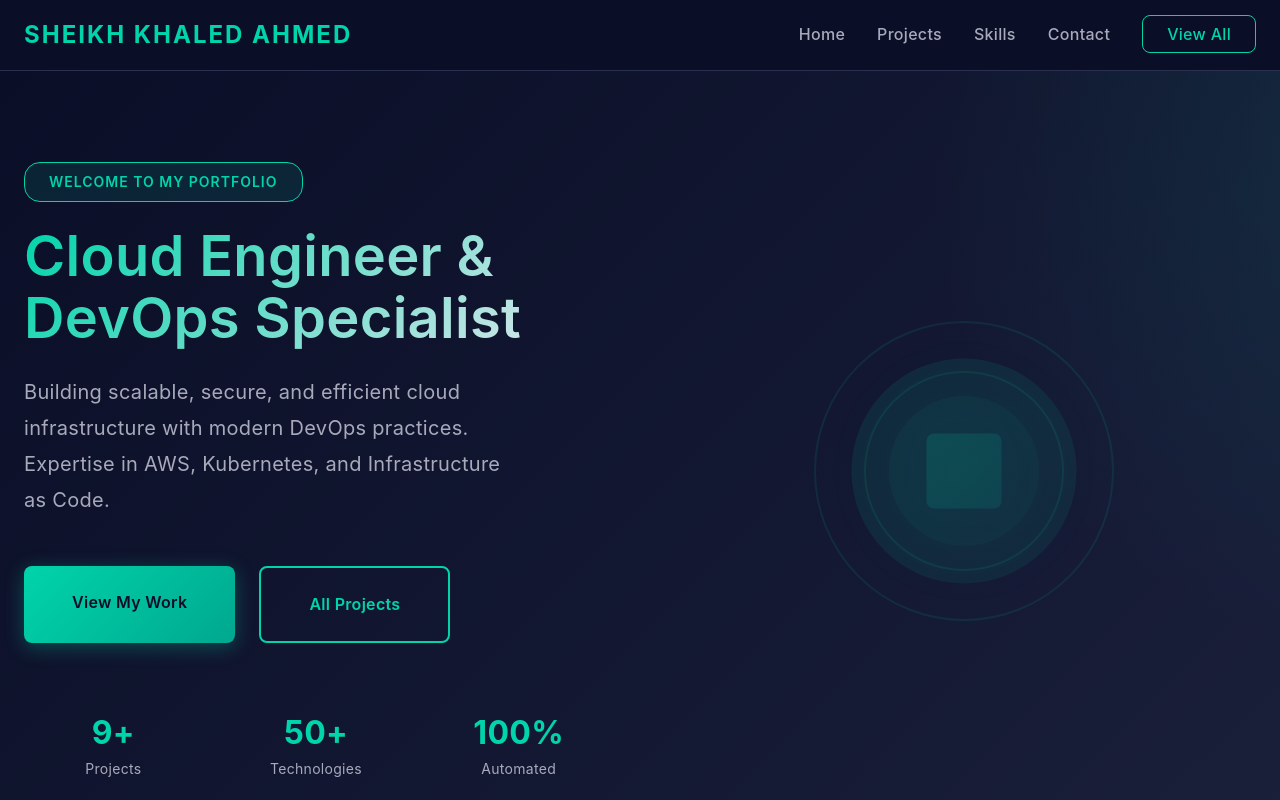
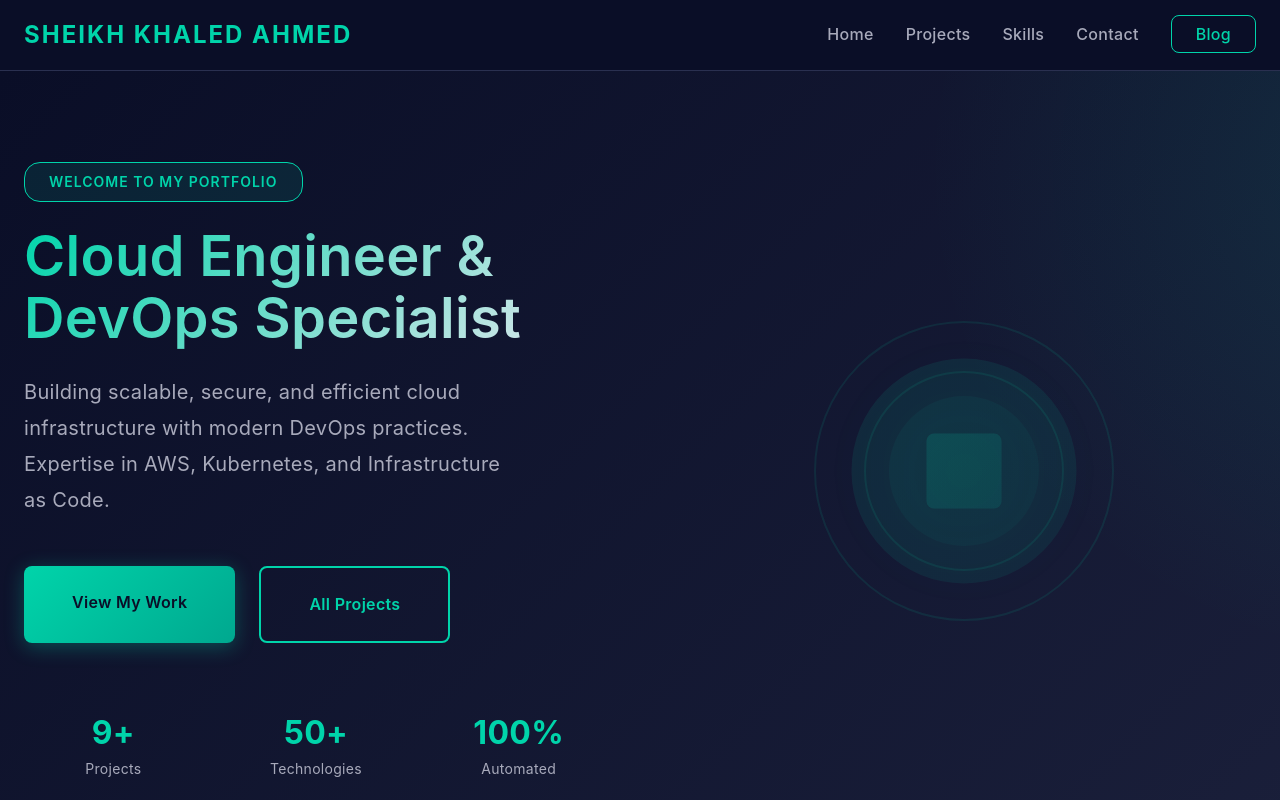
Before and after one commit to ei-sei/ei-sei.github.io, a React (Vite) app: page /#/ in a window 1280 px wide. Shown: the top 800 px of the page. Built offline with nearby package versions, Linux system fonts and the light colour scheme.

Commit message:
feat: replace View All nav button with Blog link to Hashnode

```diff
--- a/src/views/components/Navbar.jsx
+++ b/src/views/components/Navbar.jsx
@@ -96,9 +96,15 @@
             </a>
           </li>
           <li>
-            <Link to="/projects" className={styles.btnLink} onClick={() => setIsOpen(false)}>
-              View All
-            </Link>
+            <a
+              href="https://hashnode.com/@ei-sei"
+              className={styles.btnLink}
+              target="_blank"
+              rel="noopener noreferrer"
+              onClick={() => setIsOpen(false)}
+            >
+              Blog
+            </a>
           </li>
         </ul>
       </div>
```
